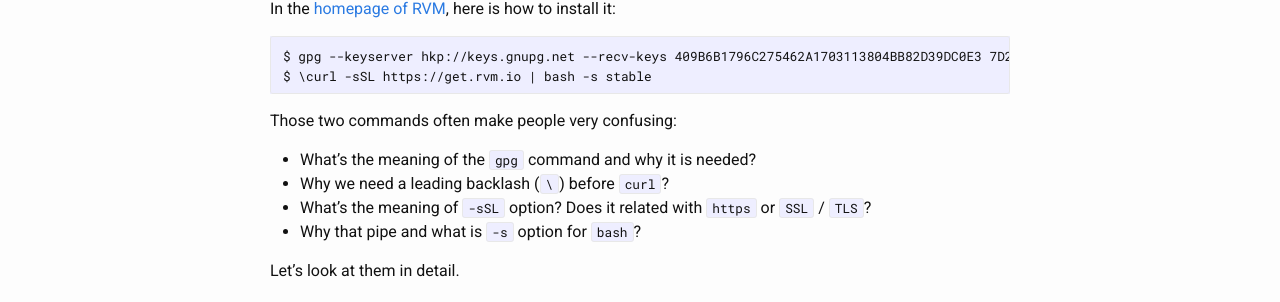
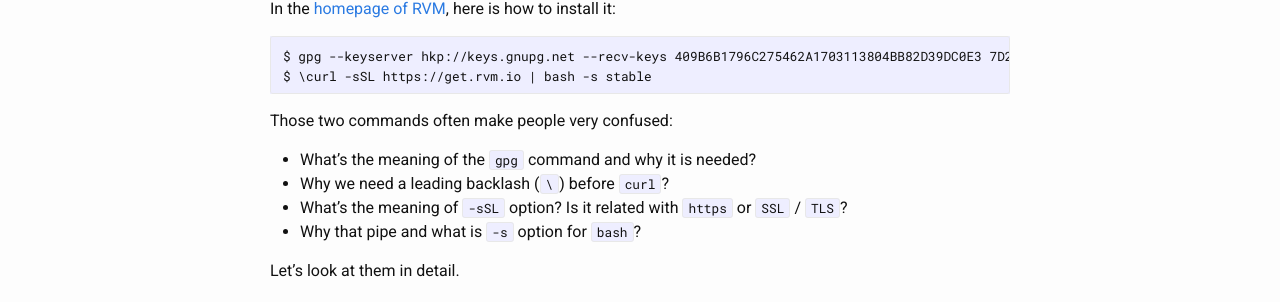
Before and after one commit to fangyishu/blog, a Jekyll site: the page built from _posts/2017-06-15-understanding-installation-command-of-rvm.md, in a window 1280 px wide and 900 px high. Shown: the part 242-544 px from the top of the window. Built offline with Jekyll 4.4.1, drawn with Linux system fonts in a browser that asks for light colours.

Commit message:
Fix some grammar problem.

```diff
--- a/_posts/2017-06-15-understanding-installation-command-of-rvm.md
+++ b/_posts/2017-06-15-understanding-installation-command-of-rvm.md
@@ -11,11 +11,11 @@ In the [homepage of RVM][rvm], here is how to install it:
     $ gpg --keyserver hkp://keys.gnupg.net --recv-keys 409B6B1796C275462A1703113804BB82D39DC0E3 7D2BAF1CF37B13E2069D6956105BD0E739499BDB
     $ \curl -sSL https://get.rvm.io | bash -s stable
 
-Those two commands often make people very confusing:
+Those two commands often make people very confused:
 
 * What's the meaning of the `gpg` command and why it is needed?
 * Why we need a leading backlash (`\`) before `curl`?
-* What's the meaning of `-sSL` option? Does it related with `https` or `SSL` / `TLS`?
+* What's the meaning of `-sSL` option? Is it related with `https` or `SSL` / `TLS`?
 * Why that pipe and what is `-s` option for `bash`?
 
 Let's look at them in detail.
```
